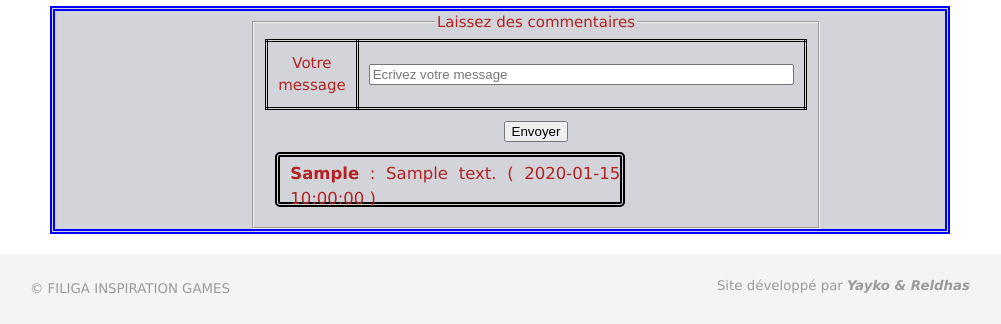
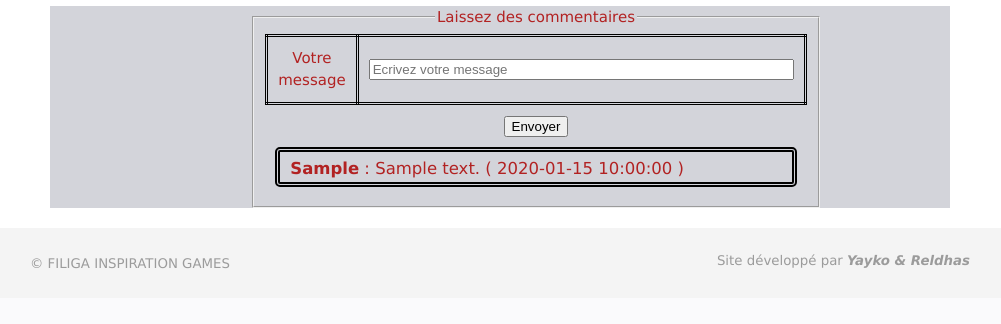
Before and after one commit to Yanisiman/Yanisiman.github.io, a PHP site: page /php/pages/accueil.php in a window 1280 px wide. Shown: the part 957-1281 px from the top of the page, without its empty margins (140-1141 px from the left). After the commit the page ends 1226 px from the top, so only its background shows below. Run offline with PHP 8.4, Linux system fonts and the light colour scheme; the visitor is signed in with stand-in values (Sample User, id 1); tables that the repository leaves empty or names only in its code hold one stand-in row (values such as "Sample post").

Commit message:
Fix minichat

```diff
--- a/css/home.css
+++ b/css/home.css
@@ -5,7 +5,7 @@
 	justify-content: space-around;
 	/*flex-wrap: wrap;*/
 	background : rgba(200, 202, 209,0.8);
-	border: 5px double blue;
+	/*border: 5px double blue;*/
 	color: firebrick;
 }
 #chat
@@ -16,8 +16,8 @@
 .chat
 {
 	display: block;
-	width: 350px;
-	height: 55px;
+	/*width: 350px;*/
+	/*height: 55px;*/
 	font-size: 1.1em;
 	border: 5px double black;
 	border-radius: 5px 5px 5px 5px;
```
